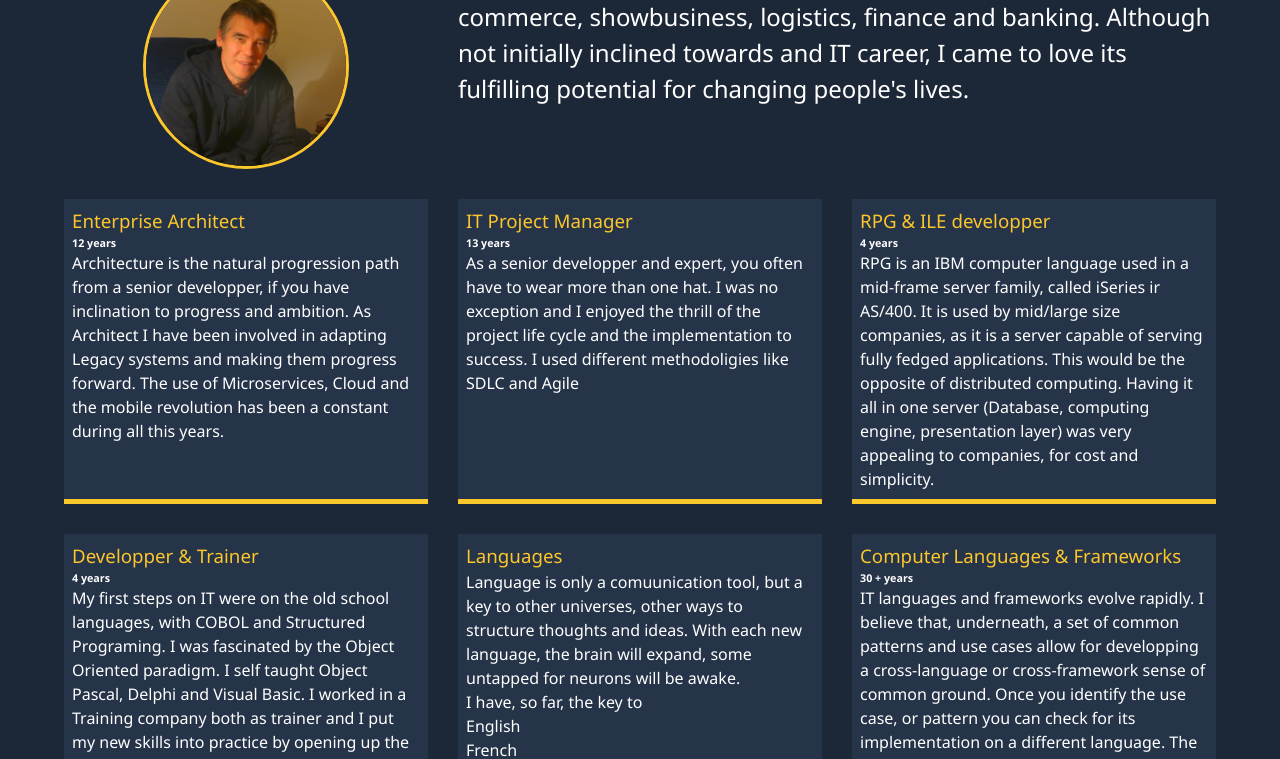
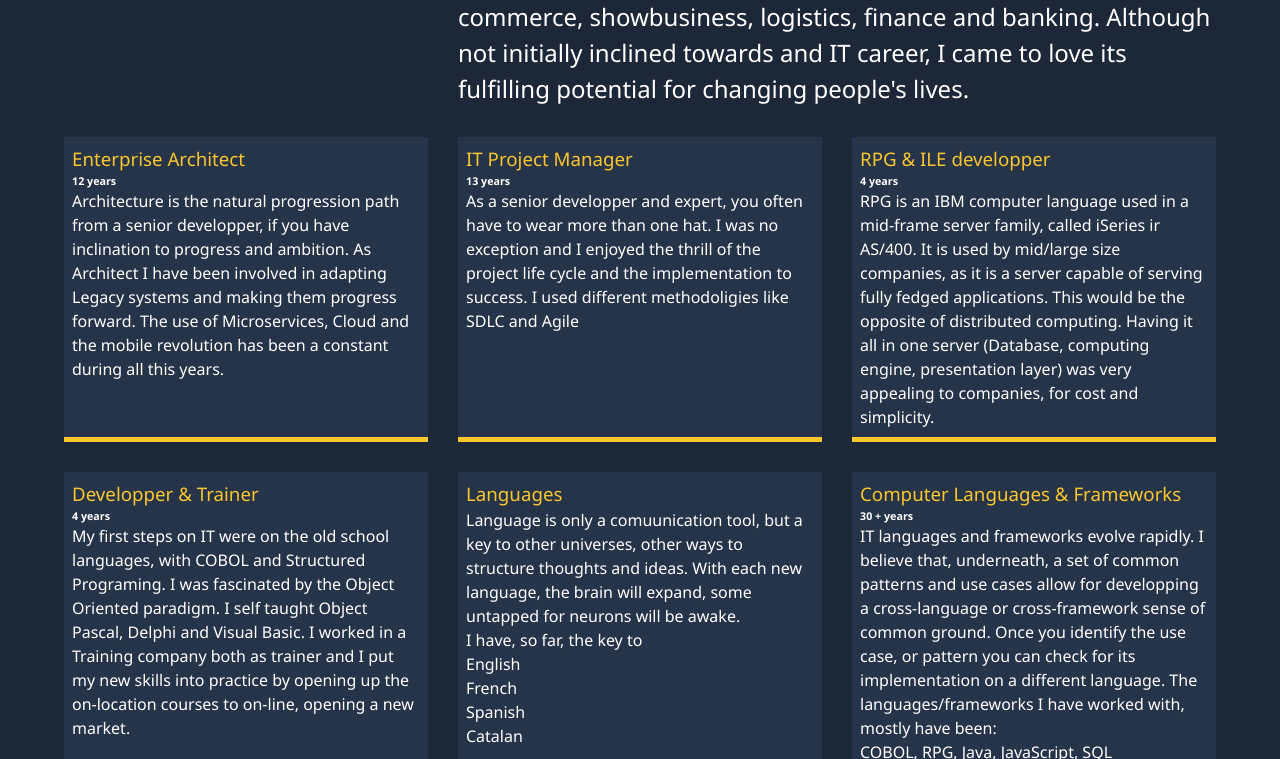
Before and after one commit to ferranclosa/portfolio-static, a website: page dist/about.html in a window 1280 px wide. Shown: the part 245-1004 px from the top of the page. Drawn offline with Linux system fonts and the light colour scheme.

Commit message:
fixed the photo on the menu

```diff
--- a/dist/about.html
+++ b/dist/about.html
@@ -64,7 +64,7 @@
     </h1>
 
     <div class="about-info">
-      <img src="./img/Ferran_guaperas.jfif" alt="Ferran Closa" class="bio-image portrait">
+      <!-- <img src="./img/Ferran_guaperas.jfif" alt="Ferran Closa" class="bio-image portrait"> -->
 
       <div class="bio">
         <p><span class="text-secondary">Enthusiast </span> and with a thirty-year experience, on areas like commerce, showbusiness, logistics, finance and banking. Although not initially inclined towards and IT career, I came to love its fulfilling potential for changing people's lives.</p>
```
Also changed, not shown: dist/perso.html (+1 -1 lines), dist/skills.html (+1 -1 lines).
